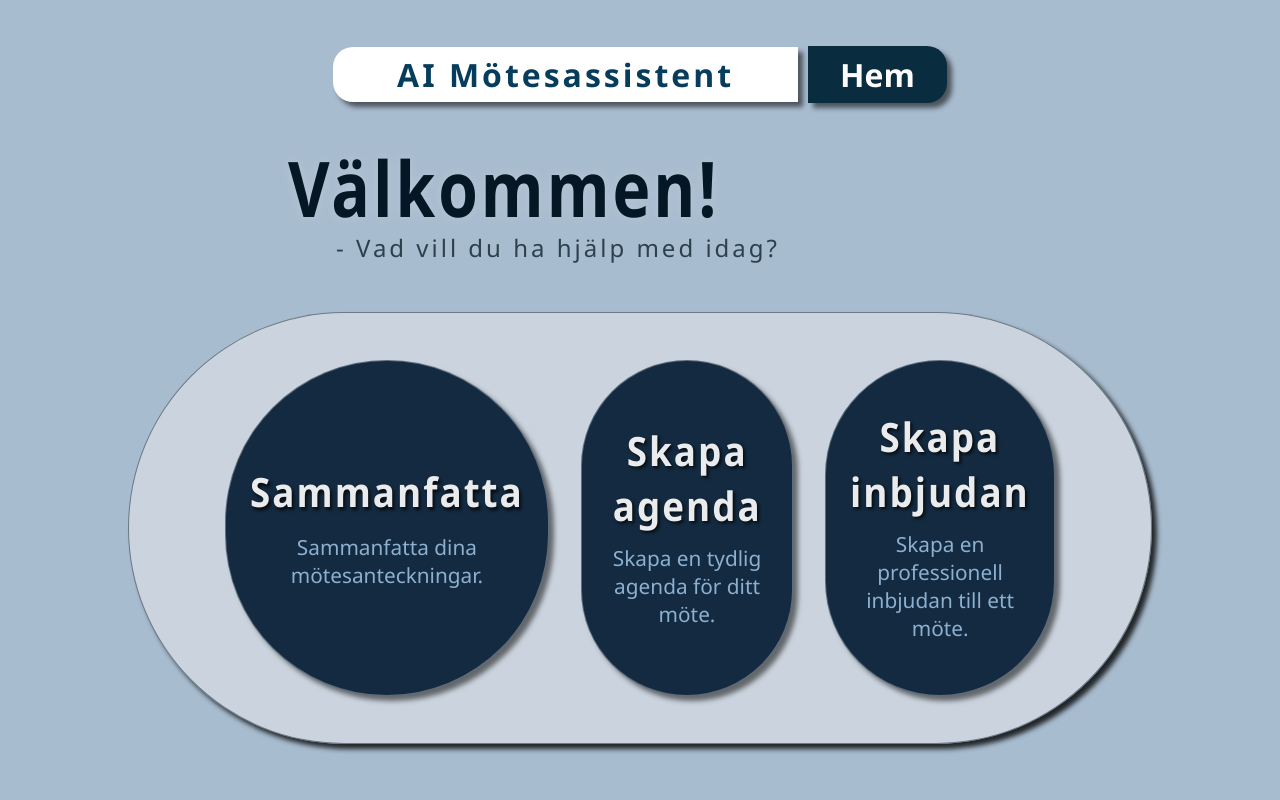
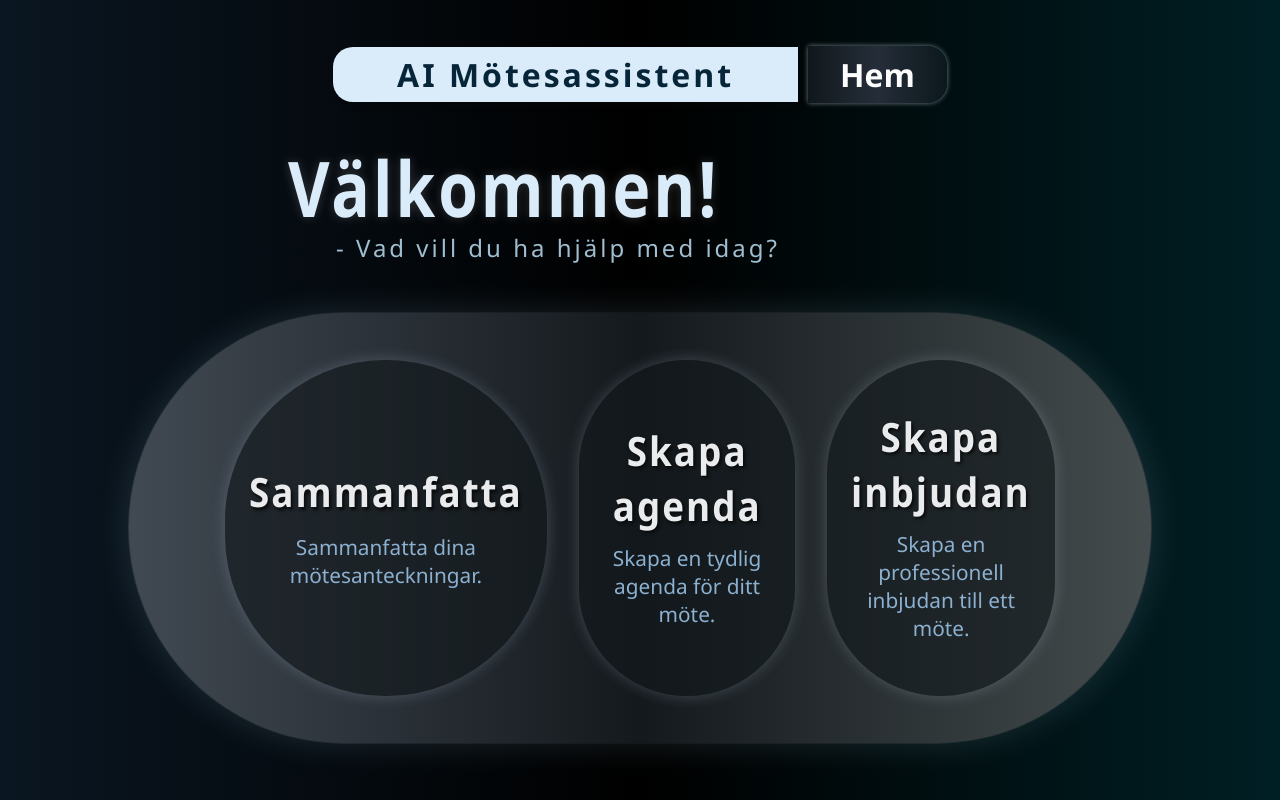
Before and after one commit to RobinJohansson1992/AI-Meeting-Assistant, a React (Vite) app: page / in a window 1280 px wide. Built offline with nearby package versions, Linux system fonts and the light colour scheme.

Commit message:
more css

```diff
--- a/src/App.css
+++ b/src/App.css
@@ -5,6 +5,13 @@
 main {
   background-color: rgb(12, 28, 43);
   background-color: rgb(168, 188, 207);
+  background: #0a1621;
+  background: linear-gradient(
+    90deg,
+    rgba(10, 22, 33, 1) 0%,
+    rgba(0, 0, 0, 1) 50%,
+    rgba(0, 31, 36, 1) 100%
+  );
   display: flex;
   flex-direction: column;
   width: 100vw;
@@ -30,18 +37,18 @@ main {
   margin-left: 3rem;
 }
 h1 {
-  color: rgb(3, 24, 36);
+  color: rgb(218, 235, 249);
   font-size: 4rem;
   margin-bottom: 0rem;
   transform: scaleY(1.2);
   text-shadow: 0px 0px 10px rgba(255, 255, 255, 0.184);
 }
 p {
-  color: rgb(44, 65, 77);
+  color: rgb(159, 190, 208);
   font-size: 1.5rem;
 }
 h2 {
-  color: rgb(3, 24, 36);
+  color: rgb(198, 222, 236);
 }
 .featuresContainer {
   display: flex;
@@ -49,15 +56,29 @@ h2 {
   width: 80vw;
   justify-content: space-around;
   background-color: rgba(234, 235, 236, 0.525);
+  background-color: rgba(0, 0, 0, 0.525);
+  background: #030303;
+  background: linear-gradient(
+    90deg,
+    rgb(65, 73, 82) 0%,
+    rgb(20, 25, 29) 50%,
+    rgb(68, 76, 77) 100%
+  );
   border-radius: 20rem;
   height: 27rem;
   align-items: center;
   padding: 5rem;
   margin-top: 3rem;
-  box-shadow: 5px 5px 5px rgba(0, 0, 0, 0.799);
-  border: 1px solid rgba(3, 24, 36, 0.477);
+  box-shadow: 0px 0px 35px rgba(189, 234, 255, 0.136);
+  border: 1px solid rgba(3, 24, 36, 0.367);
 }
 .featuresContainer:hover {
   background-color: rgba(234, 235, 236, 0.708);
   transform: scale(1.005);
+  background: linear-gradient(
+    90deg,
+    rgb(73, 82, 93) 0%,
+    rgb(27, 34, 40) 50%,
+    rgb(72, 80, 81) 100%
+  );
 }
--- a/src/components/assistantFeature/AssistantFeature.css
+++ b/src/components/assistantFeature/AssistantFeature.css
@@ -2,6 +2,8 @@
   width: 22rem;
   height: 21rem;
   background-color: rgb(19, 42, 64);
+  background: #11181c9a;
+
   margin: 1rem;
   border-radius: 20rem;
   display: flex;
@@ -10,17 +12,15 @@
   justify-content: center;
   text-align: center;
   box-sizing: border-box;
-  color: white;
-  box-shadow: 5px 5px 5px rgba(0, 0, 0, 0.516);
+  box-shadow: 0px 0px 15px rgba(193, 212, 238, 0.241);
   text-decoration: none;
   padding: 1.5rem;
-  border: 1px solid rgba(255, 255, 255, 0.315);
 }
 .assistantFeature:hover {
   transform: scale(1.01);
   background-color: rgb(19, 40, 60);
   box-shadow: 10px 10px 10px rgba(0, 0, 0, 0.39);
-  background-color: rgb(22, 50, 77);
+  background-color: rgba(22, 50, 77, 0.734);
 }
 
 .assistantFeature p {
--- a/src/components/navbar/Navbar.css
+++ b/src/components/navbar/Navbar.css
@@ -15,9 +15,9 @@
   align-items: center;
 }
 .navbar-logo {
-  color: rgb(7, 61, 92);
+  color: rgb(6, 37, 56);
   /* text-shadow: 5px 5px 5px rgb(7, 7, 7); */
-  background-color: white;
+  background-color: rgb(218, 235, 249);
   padding: 3px 4rem;
   height: 3.05rem;
   min-width: 20rem;
@@ -34,10 +34,17 @@
   color: rgb(253, 253, 253);
   background-color: rgb(187, 223, 244);
   background-color: rgb(9, 44, 62);
+  background: #11181c;
+  background: linear-gradient(
+    90deg,
+    rgba(17, 24, 28, 1) 0%,
+    rgb(37, 45, 57) 50%,
+    rgb(11, 24, 28) 100%
+  );
   padding: 0.45rem 2rem;
   border-radius: 0px 20px 20px 0px;
   font-weight: 600;
-  box-shadow: 5px 5px 5px rgba(7, 7, 7, 0.568);
+  box-shadow: 0px 0px 5px rgba(194, 220, 232, 0.568);
   display: flex;
   align-items: center;
   margin-top: 5px;
--- a/src/pages/Pages.css
+++ b/src/pages/Pages.css
@@ -3,7 +3,7 @@
   display: flex;
   align-self: center;
   justify-content: space-around;
-  margin-top: 3rem;
+  margin-top: 1rem;
 }
 .inputContainer {
   display: flex;
@@ -12,9 +12,9 @@
   justify-content: space-between;
   width: 35vw;
   height: 32rem;
-  background-color: rgba(234, 235, 236, 0.525);
+  background-color: rgba(234, 235, 236, 0.073);
   border-radius: 1rem;
-  box-shadow: 5px 5px 5px rgba(0, 0, 0, 0.799);
+  box-shadow: 0px 0px 15px rgba(247, 245, 245, 0.266);
   border: 1px solid rgb(6, 26, 37);
   box-sizing: border-box;
   padding-top: 1rem;
@@ -28,10 +28,10 @@
   align-items: center;
   width: 35vw;
   height: 32rem;
-  background-color: rgba(234, 235, 236, 0.525);
+  background-color: rgba(234, 235, 236, 0.073);
   border-radius: 1rem;
   box-sizing: border-box;
-  box-shadow: 5px 5px 5px rgba(0, 0, 0, 0.799);
+  box-shadow: 0px 0px 15px rgba(247, 245, 245, 0.266);
   border: 1px solid rgb(6, 26, 37);
 }
 .resultContainer:hover {
@@ -53,7 +53,6 @@
   border: none;
   border-top: 2px solid rgb(6, 26, 37);
   cursor: pointer;
-  border: 1px solid rgba(255, 255, 255, 0.279);
 }
 .generateBtn:hover {
   background-color: rgb(10, 45, 63);
@@ -65,8 +64,8 @@
   font-size: 1.1rem;
   box-sizing: border-box;
   padding: 1rem;
-  background-color: rgb(255, 255, 255);
-  color: rgb(12, 28, 43);
+  background-color: rgba(7, 7, 7, 0.384);
+  color: rgb(230, 231, 231);
   margin-bottom: 0px;
   margin-top: 1rem;
   border: 1px solid rgba(0, 0, 0, 0.299);
@@ -78,6 +77,7 @@
   font-size: 1.5rem;
   letter-spacing: 2px;
   transform: scaleY(0.9);
+  color: rgb(168, 185, 208);
 }
 .inputContainer input {
   width: 100%;
@@ -87,6 +87,7 @@
   text-align: center;
   font-size: 1rem;
   border: 1px solid rgba(0, 0, 0, 0.29);
+  background-color: rgba(2, 2, 2, 0.516);
 }
 .agendaTextarea {
   width: 100%;
@@ -95,6 +96,8 @@
   padding: 1rem;
   font-size: 1rem;
   border: 1px solid rgba(0, 0, 0, 0.29);
+  background-color: rgba(2, 2, 2, 0.516);
+  text-align: center;
 }
 .resultContainer h2 {
   font-size: 3rem;
@@ -112,7 +115,7 @@
   font-size: 2rem;
 }
 .result {
-  background-color: rgb(255, 255, 255);
+  background-color: rgba(7, 7, 7, 0.384);
   width: 100%;
   height: 70%;
   box-sizing: border-box;
@@ -123,6 +126,6 @@
 .result p {
   font-size: 1.1rem;
   font-weight: 600;
-  color: rgb(12, 28, 43);
+  color: rgb(230, 230, 230);
   white-space: pre-line;
 }
```
